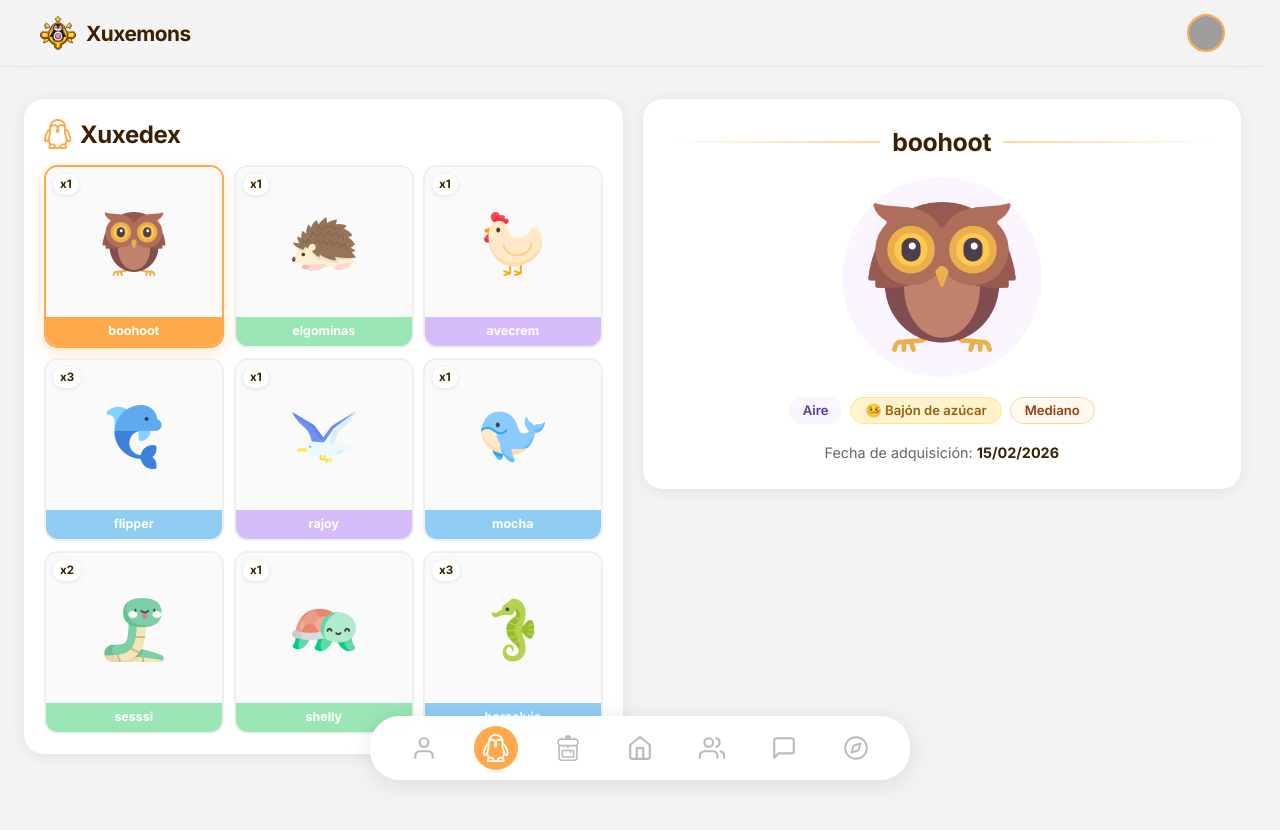
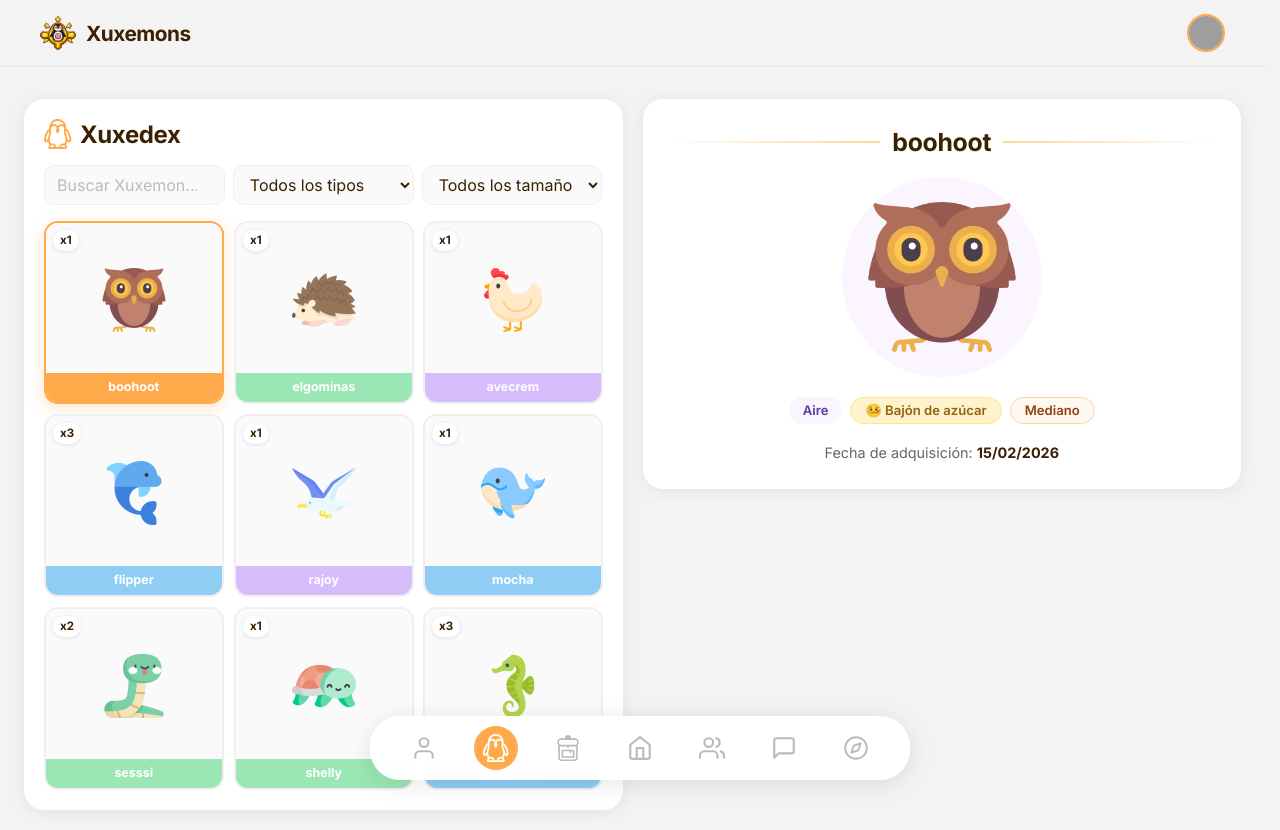
Before and after one commit to 333ares/Xuxemons, an Angular app in the folder frontend/: page /xuxedex in a window 1280 px wide. Shown: the top 830 px of the page. Built offline with nearby package versions, Linux system fonts and the light colour scheme; sample sign-in values are in the browser's storage; grey boxes are pictures that could not be loaded.

Commit message:
Buscador de xuxemons

```diff
--- a/frontend/src/app/xuxedex/xuxedex.css
+++ b/frontend/src/app/xuxedex/xuxedex.css
@@ -591,6 +591,37 @@
   color: #ffaa4a;
 }
 
+.xdex-filtros {
+  display: flex;
+  gap: 8px;
+  flex-wrap: wrap;
+}
+
+.xdex-filtros__input,
+.xdex-filtros__select {
+  flex: 1;
+  min-width: 0;
+  padding: 8px 12px;
+  border: 1.5px solid #f0eeee;
+  border-radius: 10px;
+  background: #fafafa;
+  font-family: 'Inter', sans-serif;
+  font-size: 1rem;
+  color: #3b2101;
+  outline: none;
+  transition: border-color 0.18s;
+}
+
+.xdex-filtros__input:focus,
+.xdex-filtros__select:focus {
+  border-color: #ffaa4a;
+  background: white;
+}
+
+.xdex-filtros__input::placeholder {
+  color: #bbb;
+}
+
 /* Responsive */
 @media (max-width: 820px) {
   .xdex-panel {
--- a/frontend/src/app/xuxedex/xuxedex.html
+++ b/frontend/src/app/xuxedex/xuxedex.html
@@ -77,7 +77,28 @@
               <h1 id="titulo-xuxedex" class="xdex-panel__izq-titulo">Xuxedex</h1>
             </div>
           </div>
+          <div class="xdex-filtros">
+            <input
+              type="search"
+              class="xdex-filtros__input"
+              placeholder="Buscar Xuxemon..."
+              aria-label="Buscar por nombre"
+            />
 
+            <select class="xdex-filtros__select" aria-label="Filtrar por tipo">
+              <option value="">Todos los tipos</option>
+              <option value="agua">💧 Agua</option>
+              <option value="tierra">🌍 Tierra</option>
+              <option value="aire">💨 Aire</option>
+            </select>
+
+            <select class="xdex-filtros__select" aria-label="Filtrar por tamaño">
+              <option value="">Todos los tamaños</option>
+              <option value="s">Pequeño</option>
+              <option value="m">Mediano</option>
+              <option value="g">Grande</option>
+            </select>
+          </div>
           <ul class="xdex-grid" aria-label="Lista de Xuxemons">
             @for (grupo of gruposPaginaActual; track grupo.nombre) {
               <!-- Le dice a Angular exactamente qué elementos han cambiado para no tener que volver a pintar toda la lista en la pantalla. -->
```
